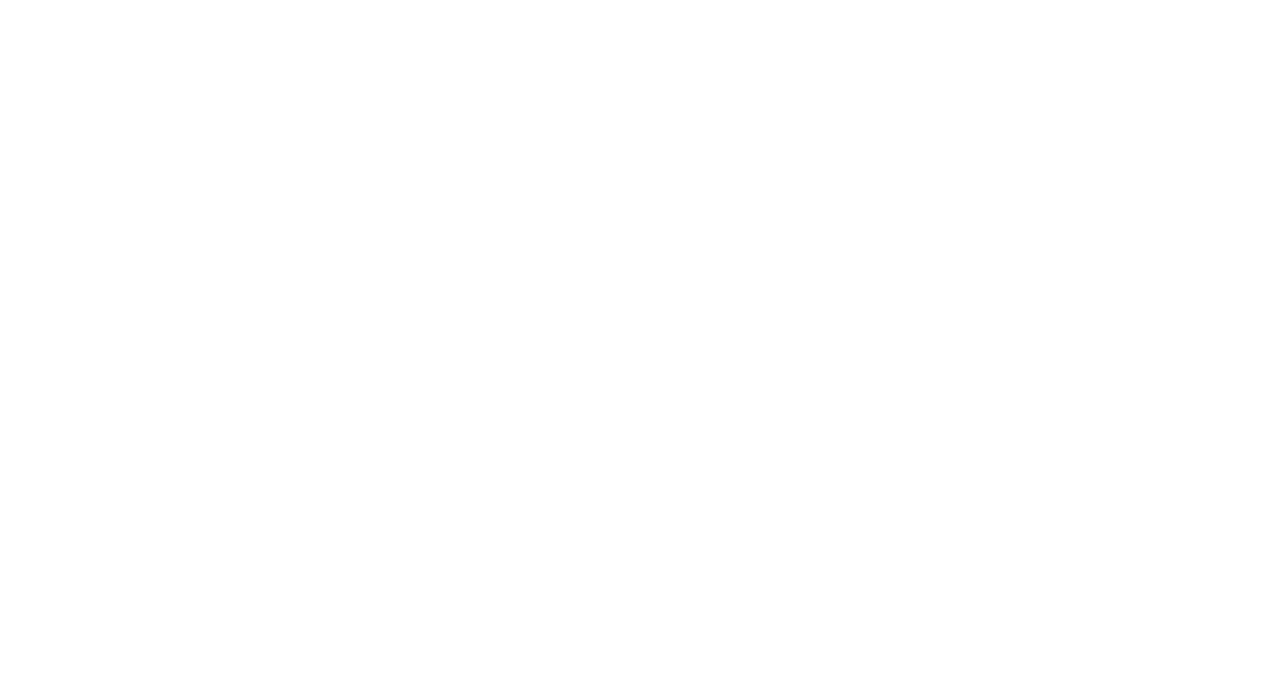
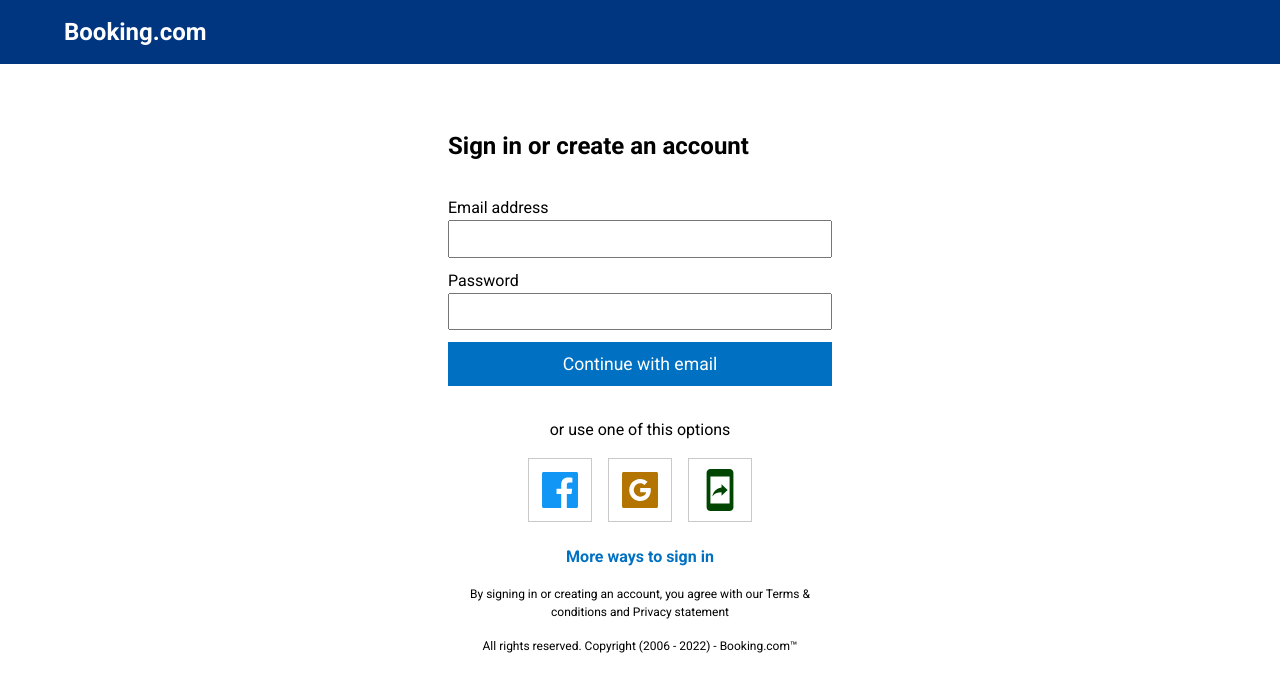
Before and after one commit to VentsiGeorgiev/booking, a React (Create React App) app in the folder client/: page /sign-in in a window 1280 px wide. Before the commit this address had no page. Shown: the top 692 px of the page. Built offline with nearby package versions, Linux system fonts and the light colour scheme.

Commit message:
Add Sign In page

```diff
--- a/client/src/App.js
+++ b/client/src/App.js
@@ -1,6 +1,5 @@
 import { BrowserRouter, Routes, Route } from 'react-router-dom';
-import { Header } from './components';
-import { Home, Register } from './pages';
+import { Home, Register, SignIn } from './pages';
 
 function App() {
     return (
@@ -9,6 +8,7 @@
                 <Routes>
                     <Route path='/' element={<Home />} />
                     <Route path='/register' element={<Register />} />
+                    <Route path='/sign-in' element={<SignIn />} />
                 </Routes>
             </BrowserRouter>
         </>
--- a/client/src/components/Header/Header.js
+++ b/client/src/components/Header/Header.js
@@ -21,7 +21,7 @@
                 <Link className='btn btn-secondary' to='/register'>Register</Link>
             </li>
             <li className={styles.header__link}>
-                <Link className='btn btn-secondary' to='/sign-in'>sign-in</Link>
+                <Link className='btn btn-secondary' to='/sign-in'>Sign in</Link>
             </li>
         </ul>
     );
--- /dev/null
+++ b/client/src/pages/SignIn/SignIn.js
@@ -0,0 +1,99 @@
+import { useState } from 'react';
+import { AiFillFacebook, AiFillGoogleSquare } from 'react-icons/ai';
+import { MdMobileScreenShare } from 'react-icons/md';
+import { Link } from 'react-router-dom';
+
+function SignIn() {
+
+    const EMAIL_PATTERN = /^(([^<>()[\]\\.,;:\s@"]+(\.[^<>()[\]\\.,;:\s@"]+)*)|(".+"))@((\[[0-9]{1,3}\.[0-9]{1,3}\.[0-9]{1,3}\.[0-9]{1,3}\])|(([a-zA-Z\-0-9]+\.)+[a-zA-Z]{2,}))$/;
+
+    const [email, setEmail] = useState('');
+    const [password, setPassword] = useState('');
+    const [error, setError] = useState('');
+
+    const handleSubmit = (e) => {
+        e.preventDefault();
+
+        if (email.trim() === '' || password.trim() === '') {
+            setError('All fields are required');
+            return;
+        }
+
+        if (!email.match(EMAIL_PATTERN)) {
+            setError('Invalid email');
+            return;
+        }
+
+    };
+
+
+    return (
+        <>
+            <div className='header-sign'>
+                <div className='container'>
+                    <Link to='/'>
+                        <h2>Booking.com</h2>
+                    </Link>
+                </div>
+            </div>
+            <section className='container form-wrapper'>
+
+                <form onSubmit={handleSubmit} className='form'>
+                    <h2 className='form__title'>Sign in or create an account</h2>
+                    {error && <p className='error'>{error}</p>}
+                    <div className='form__row'>
+                        <label
+                            htmlFor="email"
+                            className='form__label'
+                        >
+                            Email address
+                        </label>
+                        <input
+                            type="email"
+                            className='form__input'
+                            value={email}
+                            onChange={(e) => setEmail(e.target.value)}
+                        />
+                    </div>
+                    <div className='form__row'>
+                        <label
+                            htmlFor="password"
+                            className='form__label'
+                        >
+                            Password
+                        </label>
+                        <input
+                            type="password"
+                            className='form__input'
+                            value={password}
+                            onChange={(e) => setPassword(e.target.value)}
+                        />
+                    </div>
+
+                    <button className='btn btn-primary'>Continue with email</button>
+                </form>
+                <div className='social'>
+                    <p>or use one of this options</p>
+                    <div className='social__icons'>
+                        <div className='social__icon'>
+                            <AiFillFacebook className='icon fb-icon' />
+                        </div>
+                        <div className='social__icon'>
+                            <AiFillGoogleSquare className='icon google-icon' />
+                        </div>
+                        <div className='social__icon'>
+                            <MdMobileScreenShare className='icon phone-icon' />
+                        </div>
+                    </div>
+                    <h4 className='social__subtitle'>More ways to sign in</h4>
+                    <p className='small-text'>By signing in or creating an account, you agree with our Terms & conditions and Privacy statement</p>
+                    <p className='small-text'>All rights reserved. Copyright (2006 - 2022) - Booking.com™</p>
+
+
+                </div>
+            </section>
+        </>
+    );
+}
+
+export default SignIn;
--- a/client/src/pages/index.js
+++ b/client/src/pages/index.js
@@ -1,6 +1,8 @@
 import Home from './Home/Home';
 import Register from './Register/Register';
+import SignIn from './SignIn/SignIn';
 export {
     Home,
     Register,
+    SignIn,
 };
```
